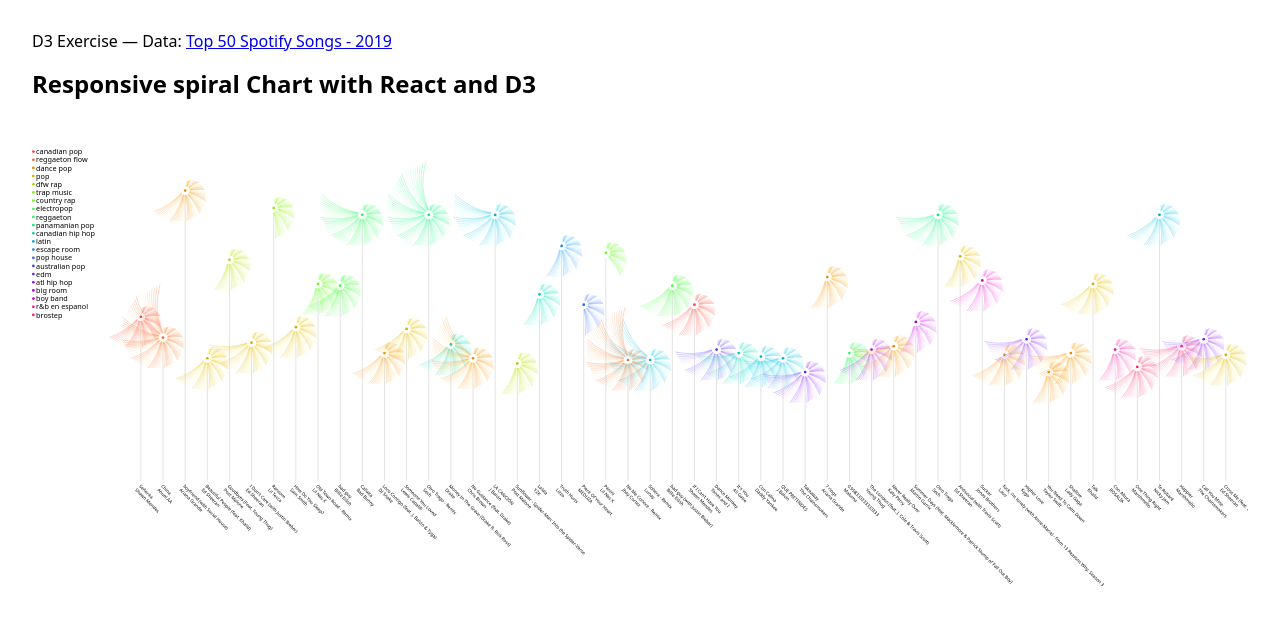
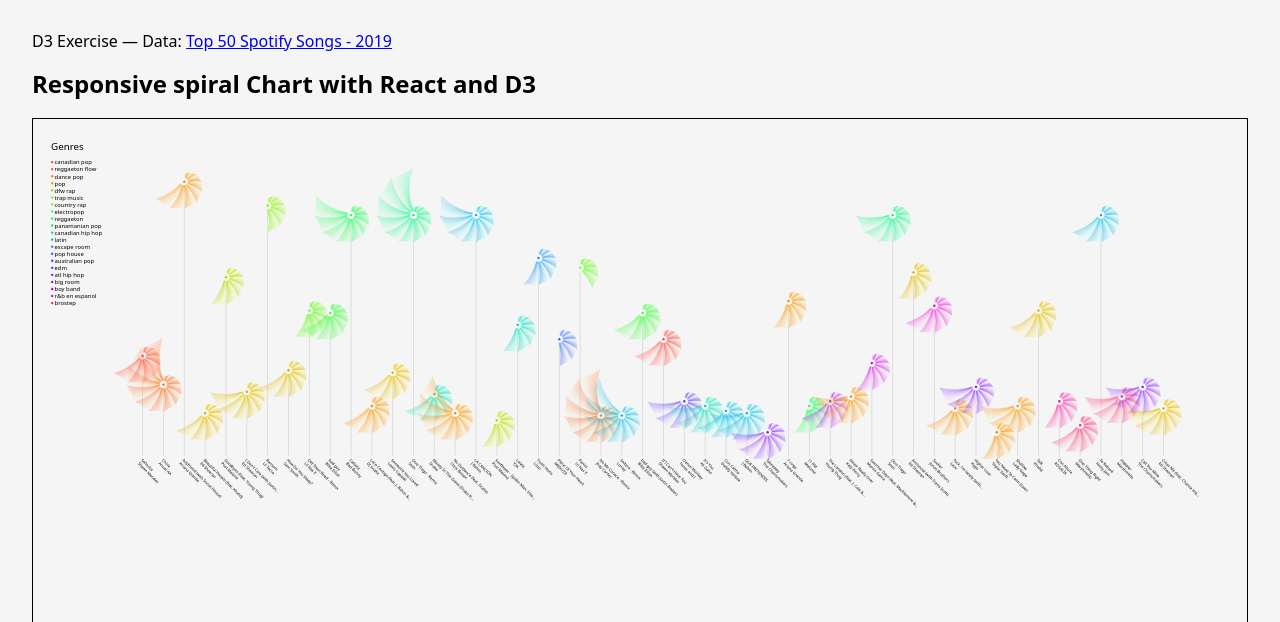
Before and after one commit to edoguido/D3-buildup-edoardo, a React app: page / in a window 1280 px wide. Shown: the top 622 px of the page. Built offline with nearby package versions, Linux system fonts and the light colour scheme.

Commit message:
🌺 Add legend and function for trimming long strings on X axis

```diff
--- a/src/components/SpiralMultiples.js
+++ b/src/components/SpiralMultiples.js
@@ -47,12 +47,12 @@ export default function SpiralMultiples(props) {
   // svg constants
   const [margin] = useState({
     top: 80,
-    right: 120,
-    bottom: 480,
-    left: 240,
+    right: 220,
+    bottom: 120,
+    left: 40,
   })
-  const [width] = useState(2560)
-  const [height] = useState(960)
+  const [width] = useState(2880)
+  const [height] = useState(840)
   const [viewBox] = useState([0, 0, width + margin.right, height + margin.bottom])
 
   //
@@ -60,19 +60,19 @@ export default function SpiralMultiples(props) {
   // chart
   const spiralInternalRadius = 10
   const spiralMaxAngle = d3.max(dataset, d => d.songLength)
-  const spiralLinesCount = 120
+  const spiralLinesCount = 240
   //
   // texts
   const fontSize = 10
   const lineHeight = 1.2
-  const maxStringLength = 36
+  const maxStringLength = 32
   //
   // bottom axis
   const axisBottomLabelsPadding = 12
   //
   // legend
-  const legendEntryWidth = 260
-  const legendEntryHeight = 18
+  const legendWidth = 240
+  const legendEntryHeight = fontSize * 1.8
   const legendSymbolSize = 6
   //
   // scales
@@ -87,10 +87,13 @@ export default function SpiralMultiples(props) {
     .domain(d3.extent(dataset, d => d.bpm))
 
   //
-  // trim string only if trimmed character is a space
+  // trim string starting from next space
   const trimLongString = (str, maxLength) => {
-    // console.log(str.slice(maxLength))
-    return str
+    if (str.length > maxLength) {
+      const sliced = str.slice(0, maxLength)
+      const lastSpacePosition = sliced.lastIndexOf(' ')
+      return `${sliced.slice(0, lastSpacePosition)}...`
+    } else return str
   }
 
   //
@@ -112,11 +115,14 @@ export default function SpiralMultiples(props) {
           })}
         </g> */}
 
-        <g className="legend" transform={`translate(0, ${margin.top})`}>
+        <g
+          className="legend"
+          transform={`translate(${margin.left + legendSymbolSize}, ${margin.top})`}
+        >
+          <text fontSize={fontSize * 2.5}>Genres</text>
           {differentGenres.map((legendEntry, j) => {
-            console.log(legendEntry, colorScheme(j))
             return (
-              <g key={j} transform={`translate(0, ${legendEntryHeight * j})`}>
+              <g key={j} transform={`translate(0, ${legendEntryHeight * (j + 2)})`}>
                 <circle
                   fill={colorScheme(j)}
                   cx={legendSymbolSize / 2}
@@ -125,12 +131,17 @@ export default function SpiralMultiples(props) {
                 >
                   {legendEntry}
                 </circle>
-                <text x={legendSymbolSize * 1.5}>{legendEntry}</text>
+                <text x={legendSymbolSize * 1.5} fontSize={fontSize * 1.5}>
+                  {legendEntry}
+                </text>
               </g>
             )
           })}
         </g>
-        <g transform={`translate(${margin.left}, ${margin.top})`}>
+        <g
+          className="chart-area"
+          transform={`translate(${margin.left + legendWidth}, ${margin.top})`}
+        >
           {dataset.map((datum, i) => {
             const color = ['#ffffff', colorScheme(differentGenres.indexOf(datum.genre))]
             return (
--- a/src/components/SpiralShell.js
+++ b/src/components/SpiralShell.js
@@ -4,9 +4,8 @@ import * as d3 from 'd3'
 import { circle, spiral } from '../lib/curveEquations'
 import { opacityModulus } from '../lib/helpers'
 
-export function SpiralShell(props) {
-  const { debug, color, angle: endAngle, internalRadius, modulus, linesCount } = props
-
+//
+// constants
 const DOUBLE_PI = 2 * Math.PI
 const CIRCLE_RADIUS = 3
 const START_RADIUS = 10
@@ -14,9 +13,15 @@ export function SpiralShell(props) {
 const MIN_OPACITY = 0.1
 const MAX_OPACITY = 0.8
 const MASK_ANCHOR_FACTOR = 1.15
+
+export function SpiralShell(props) {
+  const { debug, color, angle: endAngle, internalRadius, modulus, linesCount } = props
+
+  console.log('___RENDER___')
+
   const numberOfModuli = DOUBLE_PI / modulus
   const modulusLinesCount = linesCount / numberOfModuli
-  const computeAnchorPointShift = index => (1 + index) * (DOUBLE_PI / (numberOfModuli * 20))
+  const computeControlPointShift = index => (1 + index) * (DOUBLE_PI / (numberOfModuli * 20))
   // const linesCount = numberOfModuli * modulusLinesCount
   // const spiralLineAngleIncrement = DOUBLE_PI / linesCount
 
@@ -30,11 +35,11 @@ export function SpiralShell(props) {
   const maskPoints = times(numberOfModuli + 1)
     .map(j => {
       const angle = (DOUBLE_PI / (DOUBLE_PI / modulus)) * j
-      const bezierAnchorPointShiftAmount = computeAnchorPointShift(j)
+      const bezierControlPointShiftAmount = computeControlPointShift(j)
       const spiralPoints = spiral(internalRadius + START_RADIUS, angle, GROWING_FACTOR)
       const spiralPointsAnchor = spiral(
         internalRadius + START_RADIUS,
-        angle - bezierAnchorPointShiftAmount,
+        angle - bezierControlPointShiftAmount,
         GROWING_FACTOR / MASK_ANCHOR_FACTOR
       )
       return ` ${spiralPointsAnchor.x} ${spiralPointsAnchor.y} ${spiralPoints.x} ${spiralPoints.y}`
@@ -55,12 +60,12 @@ export function SpiralShell(props) {
       {times(numberOfModuli).map(j => {
         const angle = (DOUBLE_PI / (DOUBLE_PI / modulus)) * j
         if (angle > endAngle) return
-        const bezierAnchorPointShiftAmount = computeAnchorPointShift(j)
+        const bezierControlPointShiftAmount = computeControlPointShift(j)
         // find curves points
         let circlePoints = circle(internalRadius, angle)
         let anchorSpiralPoints = spiral(
           internalRadius + START_RADIUS / 2,
-          angle - bezierAnchorPointShiftAmount,
+          angle - bezierControlPointShiftAmount,
           GROWING_FACTOR / 2
         )
         let spiralPoints = spiral(internalRadius + START_RADIUS, angle, GROWING_FACTOR)
@@ -117,28 +122,25 @@ export function SpiralShell(props) {
             )}
             {times(modulusLinesCount).map(k => {
               const subModulusAngle = angle + (modulus / modulusLinesCount) * k
-              const angularModulusValue = opacityModulus(
-                modulusLinesCount,
-                k,
-                MIN_OPACITY,
-                MAX_OPACITY
-              )
-              const startOfModulus = angularModulusValue === MIN_OPACITY
+              const lineOpacity = opacityModulus(modulusLinesCount, k, MIN_OPACITY, MAX_OPACITY)
+              const startOfModulus = lineOpacity === MIN_OPACITY
               if (startOfModulus) return
               circlePoints = circle(internalRadius, subModulusAngle)
               anchorSpiralPoints = spiral(
                 internalRadius + START_RADIUS / 2,
-                subModulusAngle - bezierAnchorPointShiftAmount,
+                subModulusAngle - bezierControlPointShiftAmount,
                 GROWING_FACTOR / 2
               )
               spiralPoints = spiral(internalRadius + START_RADIUS, subModulusAngle, GROWING_FACTOR)
 
               return (
+                <>
+                  {!debug && (
                     <g key={k} style={{ clipPath: `url(#clip-${endAngle})` }}>
                       <path
                         stroke={colorScale(k)}
                         strokeWidth={0.75}
-                    strokeOpacity={debug ? 0.35 : angularModulusValue}
+                        strokeOpacity={lineOpacity}
                         fill="transparent"
                         d={`
                           M ${circlePoints.x} ${circlePoints.y}
@@ -146,6 +148,8 @@ export function SpiralShell(props) {
                         `}
                       />
                     </g>
+                  )}
+                </>
               )
             })}
           </g>
--- a/src/data/top50.json
+++ b/src/data/top50.json
@@ -1,4 +1,5 @@
-[{
+[
+  {
     "track_name": "Señorita",
     "artist_name": "Shawn Mendes",
     "genre": "canadian pop",
@@ -479,7 +480,7 @@
     "popularity": 89
   },
   {
-        "track_name": "0.958333333333333",
+    "track_name": "11 PM",
     "artist_name": "Maluma",
     "genre": "reggaeton",
     "bpm": 96,
--- a/src/style.css
+++ b/src/style.css
@@ -5,7 +5,7 @@ body {
 @media (prefers-color-scheme: light) {
   body {
     color: black;
-    background-color: white;
+    background-color: rgb(245, 245, 245);
   }
 }
 
@@ -18,6 +18,14 @@ body {
 
 h1 {
   margin: 32px;
+}
+
+svg {
+  border: 1px solid black;
+}
+
+svg > g {
+  border: 1px solid gray;
 }
 
 /* set both chart containers properties */
```
Lines whose indentation alone changed are shown as unchanged.
